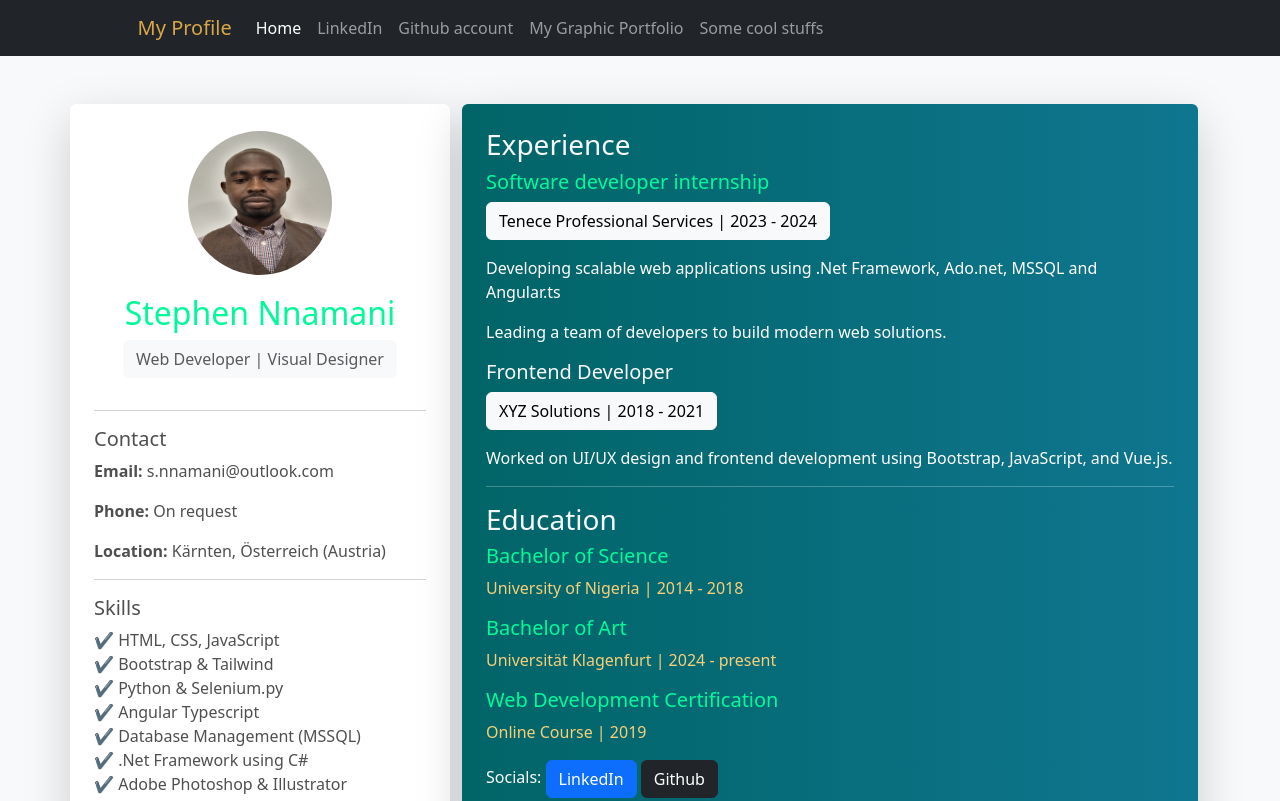
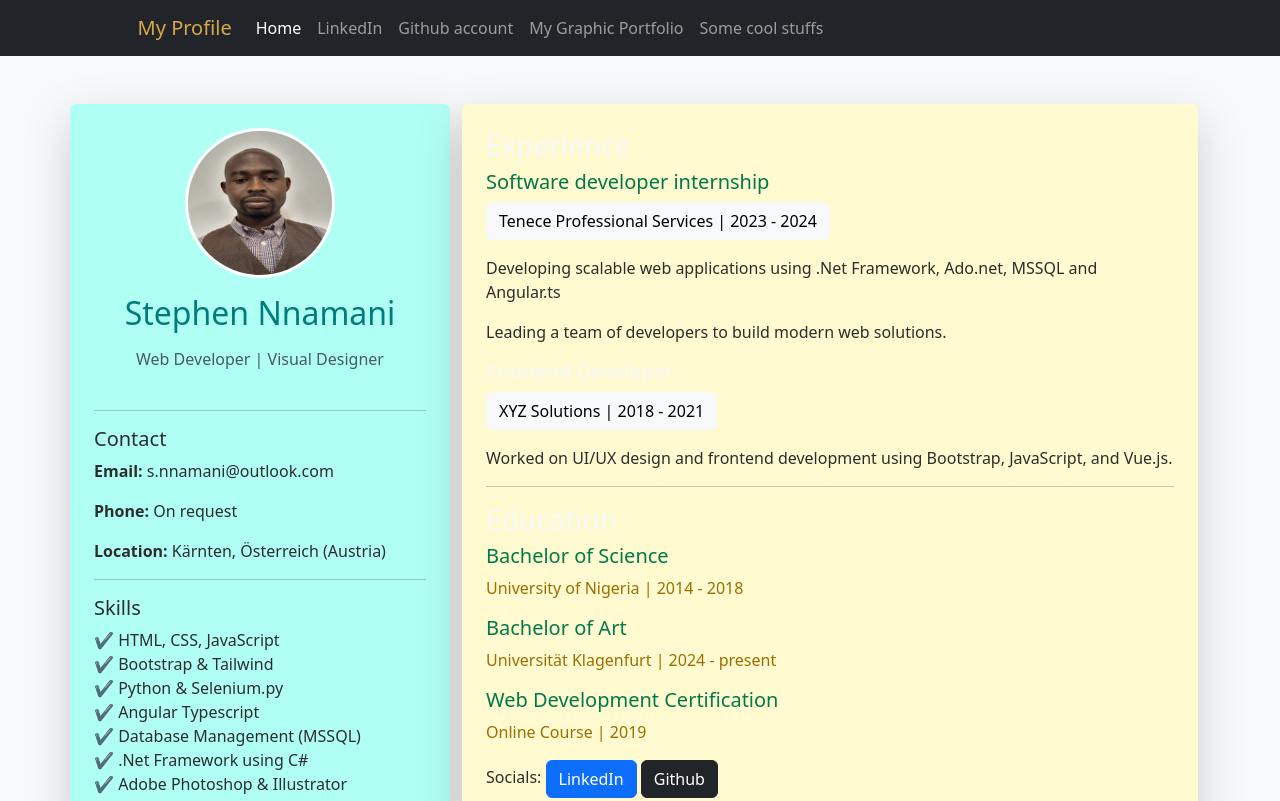
Before and after one commit to StephenNnamani/ProfilePages, a plain HTML site: page index.html in a window 1280 px wide. Shown: the top 801 px of the page. Drawn offline with nearby package versions, Linux system fonts and the light colour scheme.

Commit message:
Color changes

```diff
--- a/Stylesheet/index.css
+++ b/Stylesheet/index.css
@@ -7,13 +7,13 @@ body{
     margin-left: 10%;
 }
 .y{
-    background-image: linear-gradient(to left, #0f7690, #016467);
-    color: white;
+    background-color: #fffacf;
+    color: rgb(45, 45, 45);
 }
 
 .bgc{
-    background-color: rgb(1, 233, 233);
-    color: rgb(79, 79, 79);
+    background-color: #b0fff5;
+    color: rgb(45, 45, 45);
     margin-bottom: 5%;
 }
 
--- a/index.html
+++ b/index.html
@@ -40,12 +40,12 @@
     <div class="container mt-5">
         <div class="row">
             <!-- Left Section - Profile & Contact -->
-            <div class="col-md-4 bg-white bgc shadow-lg p-4 rounded">
+            <div class="col-md-4 bgc shadow-lg p-4 rounded">
                 <div class="text-center">
                     <img src="Images/Profile.jpg" class="rounded-circle resize borda mb-3" alt="Profile Picture">
 
-                    <h2 style="color: #00fa9a;">Stephen Nnamani</h2>
-                    <p class="text-muted btn btn-light">Web Developer | Visual Designer</p>
+                    <h2 style="color: #007d7b;">Stephen Nnamani</h2>
+                    <p class="text-muted btn ">Web Developer | Visual Designer</p>
                 </div>
                 <hr>
                 <h5>Contact</h5>
@@ -70,7 +70,7 @@
                 <div class="y shadow-lg p-4 rounded">
                     <h3 class="text-light">Experience</h3>
                     <div class="mb-3">
-                        <h5 style="color: #00fa9a;">Software developer internship</h5>
+                        <h5 style="color: #00774a;">Software developer internship</h5>
                         <p class="btn btn-light">Tenece Professional Services | 2023 - 2024</p>
                         <p>Developing scalable web applications using .Net Framework, Ado.net, MSSQL and Angular.ts</p>
                         <p></p>Leading a team of developers to build modern web solutions.</p>
@@ -83,16 +83,16 @@
                     <hr>
                     <h3 class="text-light">Education</h3>
                     <div class="mb-3">
-                        <h5 style="color: #00fa9a;">Bachelor of Science</h5>
-                        <p style="color: #f8cf78;">University of Nigeria | 2014 - 2018</p>
+                        <h5 style="color: #007a4b;">Bachelor of Science</h5>
+                        <p style="color: #9e6d02;">University of Nigeria | 2014 - 2018</p>
                     </div>
                     <div class="mb-3">
-                        <h5 style="color: #00fa9a;">Bachelor of Art</h5>
-                        <p style="color: #f8cf78;">Universität Klagenfurt | 2024 - present</p>
+                        <h5 style="color: #007a4b;">Bachelor of Art</h5>
+                        <p style="color: #9e6d02;">Universität Klagenfurt | 2024 - present</p>
                     </div>
                     <div class="mb-3">
-                        <h5 style="color: #00fa9a;">Web Development Certification</h5>
-                        <p style="color: #f8cf78;">Online Course | 2019</p>
+                        <h5 style="color: #007a4b;">Web Development Certification</h5>
+                        <p style="color: #9e6d02;">Online Course | 2019</p>
                     </div>
                     <p>Socials: <span class="btn btn-primary" href="https://www.linkedin.com/in/stephennnamani/">LinkedIn</span>
                       <span class="btn btn-dark">Github</span></p>
```
